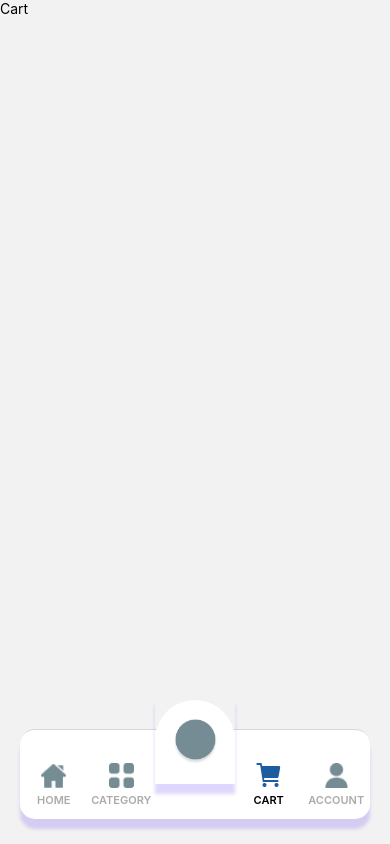
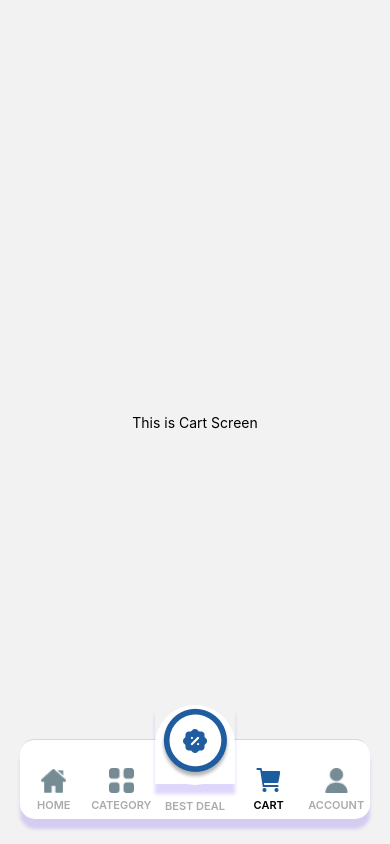
Before and after one commit to SkrChowdhury/sara-outlets, a React Native app: screen /Cart in a window 390 px wide. Built offline with nearby package versions, Linux system fonts and the light colour scheme; no server answers.

Commit message:
bottom bar fixed

```diff
--- a/src/navigators/Tab.js
+++ b/src/navigators/Tab.js
@@ -7,6 +7,7 @@ import Category from '../screens/Category/Category';
 import Home from '../screens/Home/Home';
 import React from 'react';
 import {createBottomTabNavigator} from '@react-navigation/bottom-tabs';
+import styles from '../styles/styles';
 
 const Tab = createBottomTabNavigator();
 
@@ -42,7 +43,7 @@ const Tabs = () => {
           elevation: 0,
           backgroundColor: '#fff',
           borderRadius: 15,
-          height: 90,
+          height: 80,
           ...styles.shadow,
         },
       }}>
@@ -115,15 +116,22 @@ const Tabs = () => {
         options={{
           title: '',
           tabBarIcon: ({focused}) => (
-            <Image
-              source={require('../assets/logo/main-logo.png')}
-              resizeMode="contain"
-              style={{
-                width: 55,
-                height: 55,
-                tintColor: focused ? '#1F5DA0' : '#748c94',
-              }}
-            />
+            <View
+              style={{alignItems: 'center', justifyContent: 'center', top: 10}}>
+              <Image
+                source={require('../assets/logo/main-logo.png')}
+                resizeMode="contain"
+              />
+              <Text
+                style={{
+                  color: focused ? '#1F5DA0 ' : '#ABABAB',
+                  marginTop: 15,
+                  fontSize: 11,
+                  fontWeight: '600',
+                }}>
+                BEST DEAL
+              </Text>
+            </View>
           ),
           tabBarButton: props => <CustomTabBarButton {...props} />,
         }}
@@ -194,16 +202,4 @@ const Tabs = () => {
   );
 };
 
-const styles = StyleSheet.create({
-  shadow: {
-    shadowColor: '#7F5DF0',
-    shadowOffset: {
-      width: 0,
-      height: 10,
-    },
-    shadowOpacity: 0.25,
-    shadowRadius: 3.5,
-    elevation: 5,
-  },
-});
 export default Tabs;
--- a/src/screens/Account/Account.tsx
+++ b/src/screens/Account/Account.tsx
@@ -1,13 +1,14 @@
-import { Text, View } from 'react-native'
+import {Text, View} from 'react-native';
 
-import React from 'react'
+import React from 'react';
+import styles from '../../styles/styles';
 
 const Account = () => {
   return (
-    <View>
-      <Text>Account</Text>
+    <View style={styles.centerItem}>
+      <Text>This is Account Screen</Text>
     </View>
-  )
-}
+  );
+};
 
-export default Account
+export default Account;
--- a/src/screens/Cart/Cart.tsx
+++ b/src/screens/Cart/Cart.tsx
@@ -1,13 +1,14 @@
-import { Text, View } from 'react-native'
+import {Text, View} from 'react-native';
 
-import React from 'react'
+import React from 'react';
+import styles from '../../styles/styles';
 
 const Cart = () => {
   return (
-    <View>
-      <Text>Cart</Text>
+    <View style={styles.centerItem}>
+      <Text>This is Cart Screen</Text>
     </View>
-  )
-}
+  );
+};
 
-export default Cart
+export default Cart;
--- a/src/screens/Category/Category.tsx
+++ b/src/screens/Category/Category.tsx
@@ -1,13 +1,14 @@
-import { Text, View } from 'react-native'
+import {Text, View} from 'react-native';
 
-import React from 'react'
+import React from 'react';
+import styles from '../../styles/styles';
 
 const Category = () => {
   return (
-    <View>
-      <Text>Category</Text>
+    <View style={styles.centerItem}>
+      <Text>This is Category Screen</Text>
     </View>
-  )
-}
+  );
+};
 
-export default Category
+export default Category;
--- a/src/styles/styles.ts
+++ b/src/styles/styles.ts
@@ -143,6 +143,21 @@ const styles = StyleSheet.create({
     alignItems: 'center',
     backgroundColor: '#fff',
   },
+  noOutletFoundText: {
+    alignSelf: 'center',
+    marginTop: 40,
+  },
+  shadow: {
+    shadowColor: '#7F5DF0',
+    shadowOffset: {
+      width: 0,
+      height: 10,
+    },
+    shadowOpacity: 0.25,
+    shadowRadius: 3.5,
+    elevation: 5,
+  },
+  centerItem: {flex: 1, justifyContent: 'center', alignItems: 'center'},
 });
 
 export default styles;
```
Also changed, not shown: 1 other file (tests, documents, lock files or other folders).
